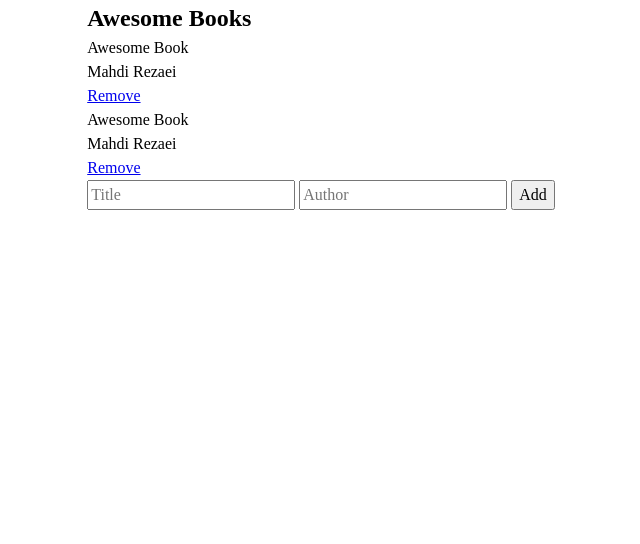
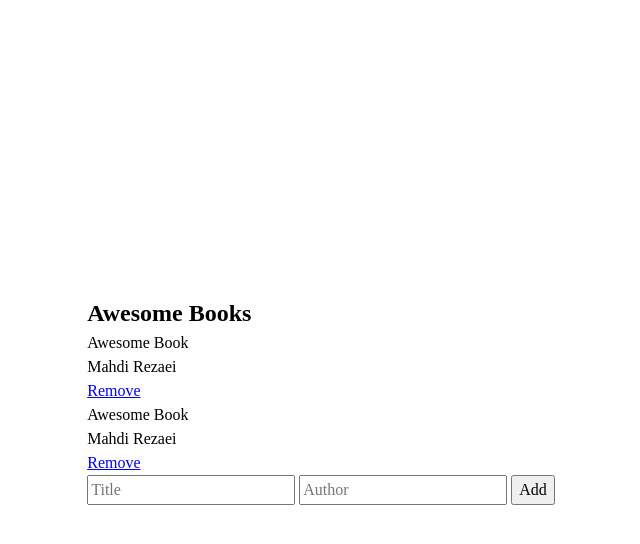
Before and after one commit to MahdiSohaily/Awesome-books, a plain HTML site: page index.html in a window 1280 px wide. Shown: the whole page, without its empty margins (319-959 px from the left). Drawn offline with Linux system fonts and the light colour scheme.

Commit message:
Update basic style

```diff
--- a/src/css/styles.css
+++ b/src/css/styles.css
@@ -60,7 +60,7 @@ select {
 /* Remove all animations, transitions and smooth scroll for people that prefer not to see them */
 @media (prefers-reduced-motion: reduce) {
   html:focus-within {
-   scroll-behavior: auto;
+    scroll-behavior: auto;
   }
 
   *,
@@ -73,12 +73,15 @@ select {
   }
 }
 /* General styling */
+.full-height {
+  height: 100vh;
+}
 main {
-    display: flex;
-    justify-content: center;
-    align-items: center;
+  display: flex;
+  justify-content: center;
+  align-items: center;
 }
 
 .card {
-    max-width: min(600px, 95%);
+  max-width: min(600px, 95%);
 }
```
